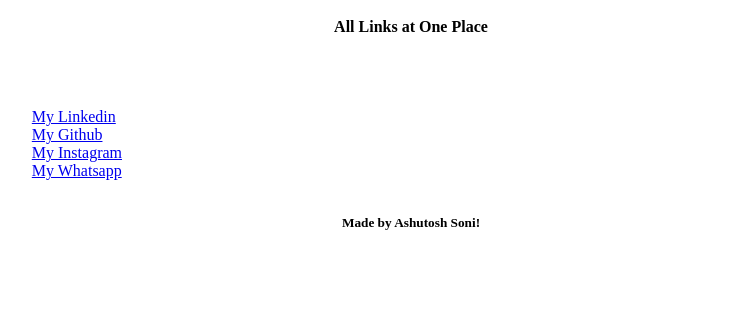
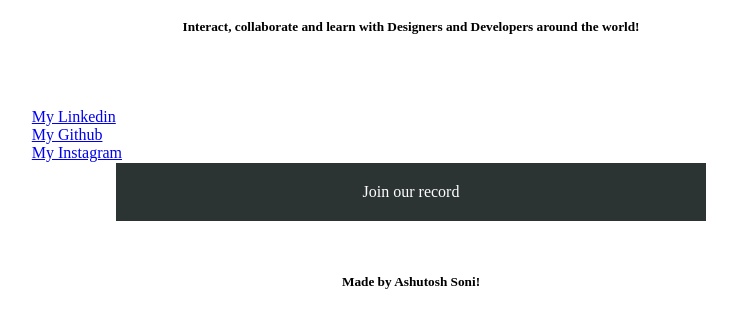
Before and after one commit to ashutosh7i/Ashutosh7i.github.io, a plain HTML site: page index.html in a window 1280 px wide. Shown: the part 95-420 px from the top of the page, without its empty margins (229-966 px from the left). Drawn offline with Linux system fonts and the light colour scheme.

Commit message:
Update index.html

```diff
--- a/index.html
+++ b/index.html
@@ -13,14 +13,14 @@
         <div class="head-div">
             <img src="lead.png" alt="logo" class="logo-img">
             <h3>Ashutosh_7i</h3>
-            <h4>All Links at One Place</h4>
+            <h5>Interact, collaborate and learn with Designers and Developers around the world!</h5>
         </div>
         <!--Links-->
         <div class="link-div">
             <a href="#" class="//https://linkedin.com/ashutosh-7i">My Linkedin</a><br>
             <a href="#" class="//https://github.com/ashutosh7i">My Github</a><br>
             <a href="#" class="//https://instagram.com/ashutosh_7i">My Instagram</a><br>
-            <a href="#" class="//https://twitter.com/ashutosh_7i">My Whatsapp</a><br>
+            <a href="#" class="alink">Join our record</a><br>
         </div>
         <h5 class="copyright">Made by Ashutosh Soni!</h5>
         </section>
```
